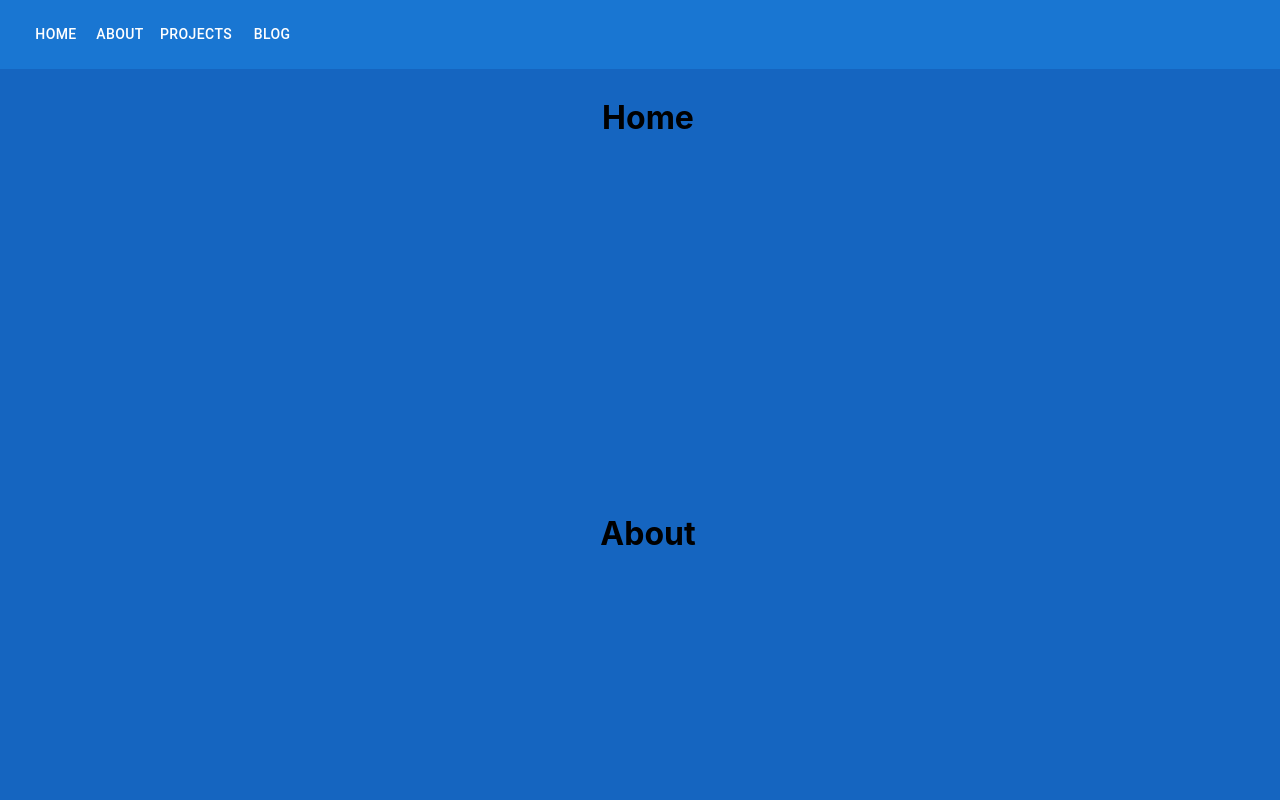
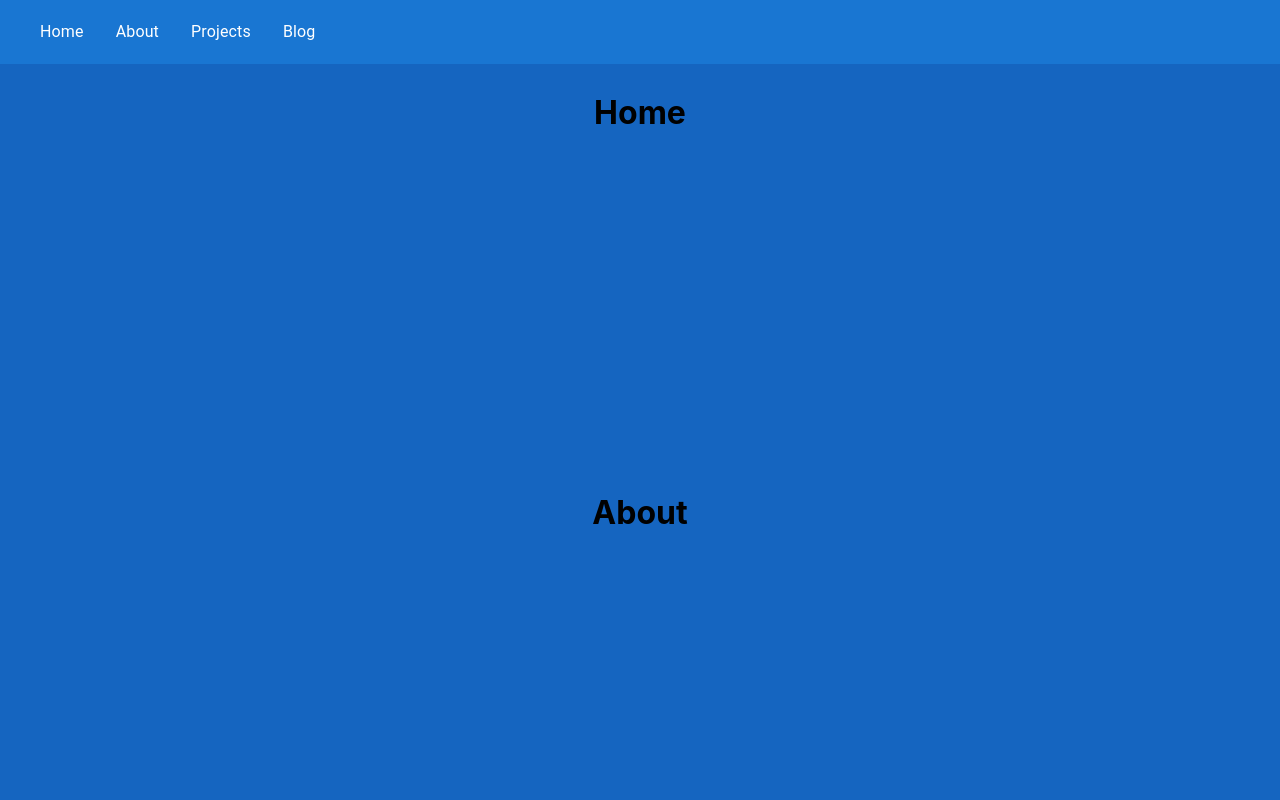
Before and after one commit to daehan0226/daehan0226, a React (Create React App) app: page / in a window 1280 px wide. Shown: the top 800 px of the page. Built offline with nearby package versions, Linux system fonts and the light colour scheme.

Commit message:
fix: add box sizing and remove menu icon in appbar

```diff
--- a/src/components/Header.tsx
+++ b/src/components/Header.tsx
@@ -2,99 +2,26 @@ import * as React from 'react';
 import AppBar from '@mui/material/AppBar';
 import Box from '@mui/material/Box';
 import Toolbar from '@mui/material/Toolbar';
-import IconButton from '@mui/material/IconButton';
 import Typography from '@mui/material/Typography';
-import Menu from '@mui/material/Menu';
-import MenuIcon from '@mui/icons-material/Menu';
-import Container from '@mui/material/Container';
-// import Avatar from '@mui/material/Avatar';
-import Button from '@mui/material/Button';
-// import Tooltip from '@mui/material/Tooltip';
 import MenuItem from '@mui/material/MenuItem';
 
 const pages = ['Home', 'About', 'Projects', 'Blog'];
 
 const Header = () => {
-  const [anchorElNav, setAnchorElNav] = React.useState<null | HTMLElement>(null);
-  // const [anchorElUser, setAnchorElUser] = React.useState<null | HTMLElement>(null);
-
-  const handleOpenNavMenu = (event: React.MouseEvent<HTMLElement>) => {
-    setAnchorElNav(event.currentTarget);
-  };
-  // const handleOpenUserMenu = (event: React.MouseEvent<HTMLElement>) => {
-  //   setAnchorElUser(event.currentTarget);
-  // };
-
-  const handleCloseNavMenu = () => {
-    setAnchorElNav(null);
-  };
-
-  // const handleCloseUserMenu = () => {
-  //   setAnchorElUser(null);
-  // };
 
   return (
-    <AppBar position="static">
-      <Container maxWidth="xl">
-        <Toolbar disableGutters>
-          <Box sx={{ flexGrow: 1, display: { xs: 'flex', md: 'none' } }}>
-            <IconButton
-              size="large"
-              aria-label="account of current user"
-              aria-controls="menu-appbar"
-              aria-haspopup="true"
-              onClick={handleOpenNavMenu}
-              color="inherit"
-            >
-              <MenuIcon />
-            </IconButton>
-            <Menu
-              id="menu-appbar"
-              anchorEl={anchorElNav}
-              anchorOrigin={{
-                vertical: 'bottom',
-                horizontal: 'left',
-              }}
-              keepMounted
-              transformOrigin={{
-                vertical: 'top',
-                horizontal: 'left',
-              }}
-              open={Boolean(anchorElNav)}
-              onClose={handleCloseNavMenu}
-              sx={{
-                display: { xs: 'block', md: 'none' },
-              }}
-            >
-              {pages.map((page) => (
-                <MenuItem key={page} onClick={handleCloseNavMenu}>
+    <Box sx={{ flexGrow: 1 }}>
+      <AppBar position="static">
+        <Toolbar>
+          {pages.map((page) => (
+                <MenuItem key={page}>
                   <Typography textAlign="center">{page}</Typography>
                 </MenuItem>
               ))}
-            </Menu>
-          </Box>
-          <Typography
-            variant="h6"
-            noWrap
-            component="div"
-            sx={{ flexGrow: 1, display: { xs: 'flex', md: 'none' } }}
-          >
-            Daehan's Portfolio
-          </Typography>
-          <Box sx={{ flexGrow: 1, display: { xs: 'none', md: 'flex' } }}>
-            {pages.map((page) => (
-              <Button
-                key={page}
-                onClick={handleCloseNavMenu}
-                sx={{ my: 2, color: 'white', display: 'block' }}
-              >
-                {page}
-              </Button>
-            ))}
-          </Box>
         </Toolbar>
-      </Container>
-    </AppBar>
+      </AppBar>
+    </Box>
+
   );
 };
 export default Header;
--- a/src/components/common/BoxWrapper.tsx
+++ b/src/components/common/BoxWrapper.tsx
@@ -11,6 +11,7 @@ const BoxWrapper = ({children}:BoxWrapperProps) => {
       <Box sx={{
         width: '100%',
         height: '100%',
+        boxSizing: 'border-box',
         minHeight: 400,
         padding: 1,
         backgroundColor: 'primary.dark',
```
